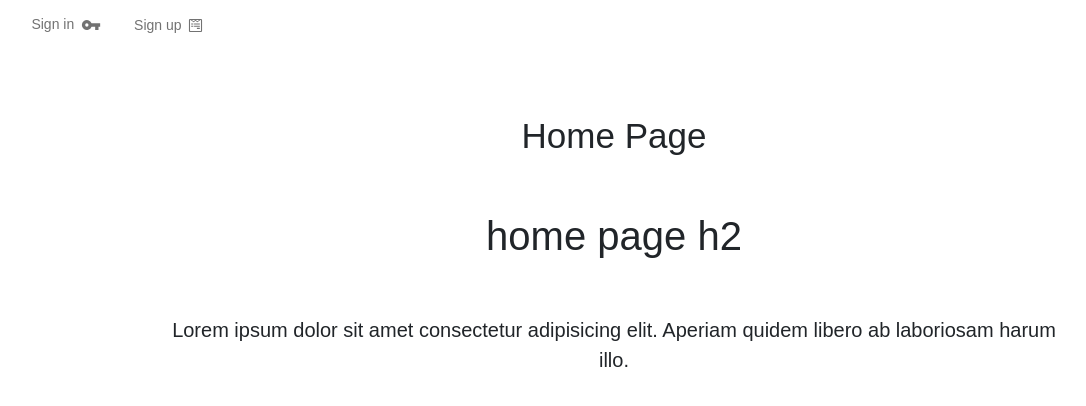
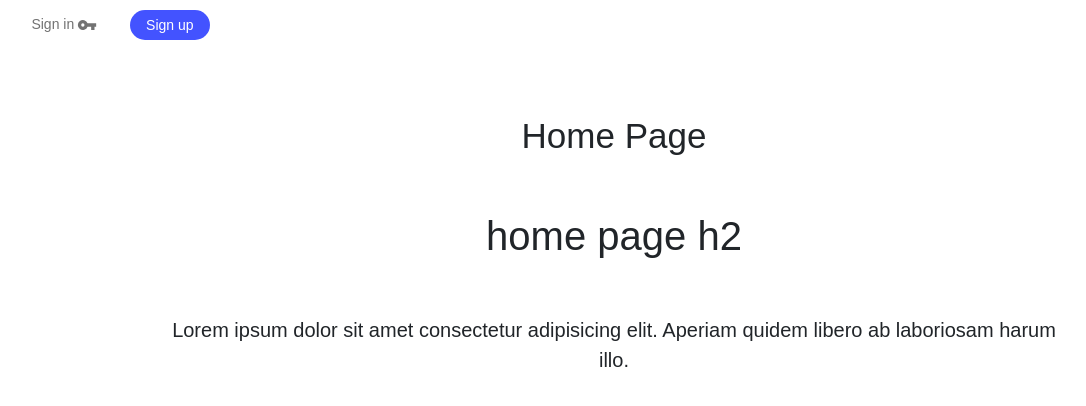
Before and after one commit to evyatarMad007/Hours-System, a React (Create React App) app: page / in a window 1280 px wide. Shown: the top 406 px of the page, without its empty margins (26-1112 px from the left). Built offline with nearby package versions, Linux system fonts and the light colour scheme; no server answers.

Commit message:
sifnin & signup has been updated - UI Design

```diff
--- a/src/components/base/header.jsx
+++ b/src/components/base/header.jsx
@@ -44,7 +44,7 @@ class Header extends Component {
                         ? <button className="logout" onClick={this.logout}>Logout </button>
                         : <React.Fragment>
                             <NavLink className="navLink signin-navLink" to="/signin"><div className="signin-btn">Sign in <RiKeyFill/></div></NavLink>
-                            <NavLink className="navLink signup-navLink" to="/signup"><div className="signup-btn">Sign up <FaWpforms/></div></NavLink>
+                            <NavLink className="navLink signup-navLink" to="/signup"><div className="signup-btn">Sign up</div></NavLink>
                         </React.Fragment>
                         }
 
--- a/src/style/base/_header.scss
+++ b/src/style/base/_header.scss
@@ -82,13 +82,25 @@
             }
             .navLink {
                 .signin-btn {
+                    &:hover {
+                        color: rgb(55, 69, 223);
+                    }
                     svg {
                         font-size: 2rem;
+                        margin-left: -1px;
+                        transition: all 0.2s;
                     }
 
                 }
                 .signup-btn {
+                    background-color: rgb(67, 83, 255);
+                    color: white;
+                    border-radius: 50px;
+                    padding: .45rem 1.6rem;
 
+                    &:hover {
+                        background-color: rgb(55, 69, 223);
+                    }
                     svg {
                         font-size: 1.5rem;
                     }
--- a/src/style/base/_nav-bar.scss
+++ b/src/style/base/_nav-bar.scss
@@ -10,6 +10,11 @@ z-index: 150;
 display: flex;
 justify-content: center;
 align-items: flex-start;
+animation: navBar-fade-in 2s;
+// @keyframes identifier {
+
+// }
+
 
 &__mode-btn {
     // background-color: rgb(180, 180, 180);
```
